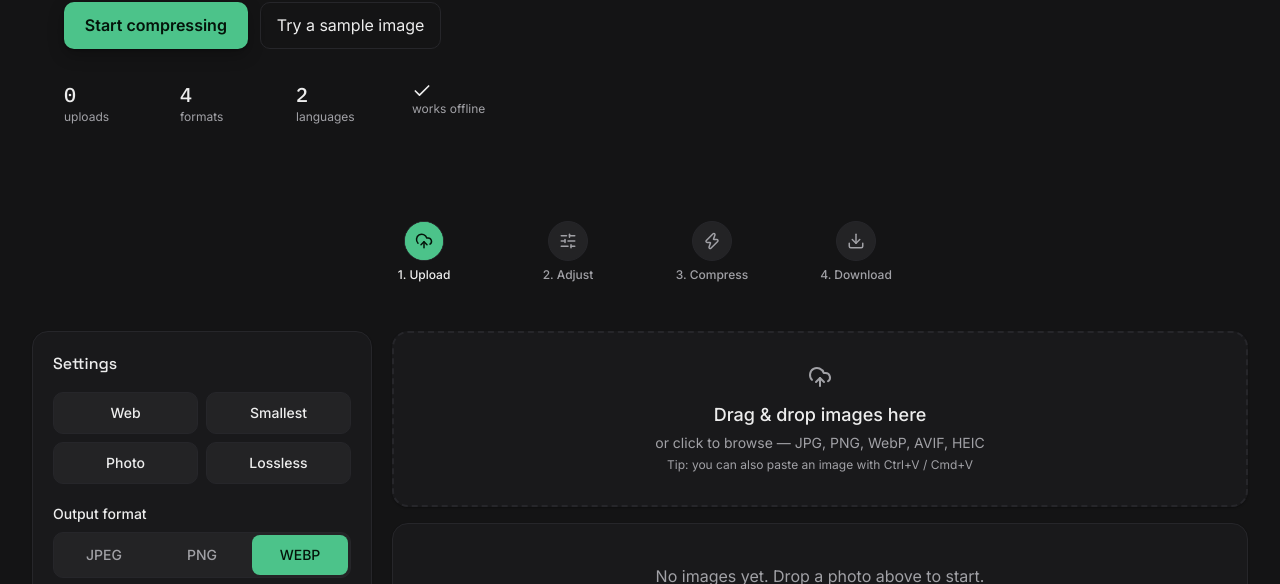
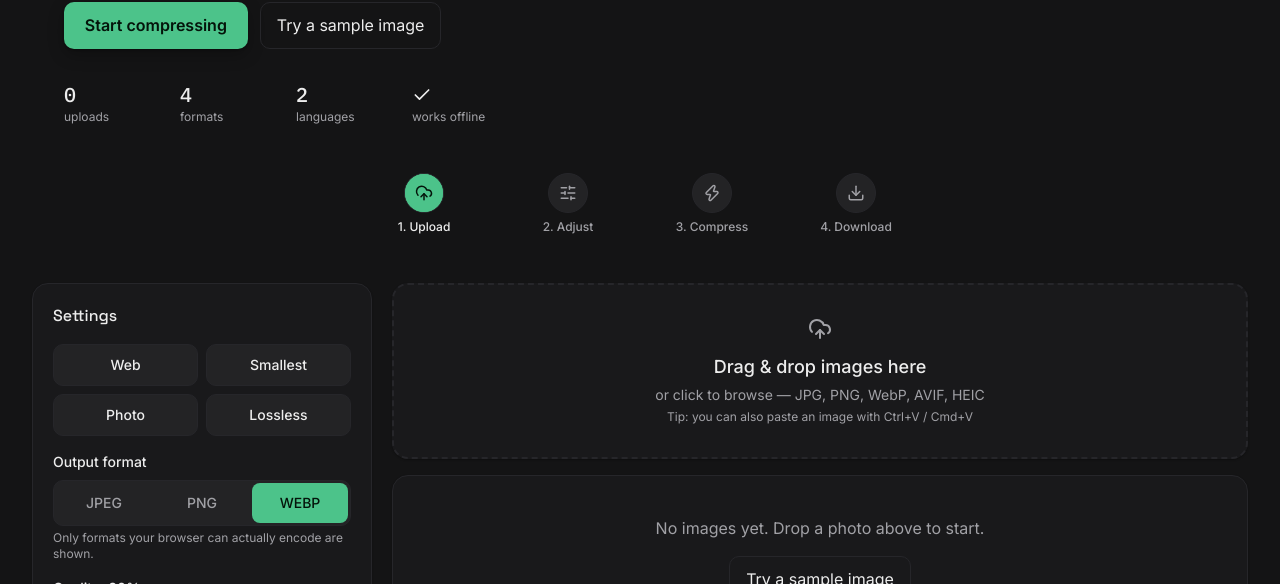
Before and after one commit to dusmamud/pixsqueeze, a React (Vite) app: page / in a window 1280 px wide. Shown: the part 368-952 px from the top of the page. Built offline with nearby package versions, Linux system fonts and the light colour scheme.

Commit message:
Polish: uniform 48px section rhythm, even settings gaps, aligned hero stat icon

```diff
--- a/src/components/SettingsPanel.tsx
+++ b/src/components/SettingsPanel.tsx
@@ -33,7 +33,7 @@ export default function SettingsPanel() {
       </div>
       {/* Format has only 3-4 options, so a segmented control beats a
           dropdown: every option stays visible, one tap to switch. */}
-      <div className="mt-5">
+      <div className="mt-4">
         <span className="block text-sm font-medium" id="format-label">{t('format')}</span>
         <div className="seg mt-2" role="group" aria-labelledby="format-label">
           {s.supportedFormats.map((f) => (
--- a/src/pages/HomePage.tsx
+++ b/src/pages/HomePage.tsx
@@ -126,7 +126,7 @@ export default function HomePage() {
               <div><p className="mono text-xl font-medium">0</p><p className="muted text-xs">{t('statUploads')}</p></div>
               <div><p className="mono text-xl font-medium">4</p><p className="muted text-xs">{t('statFormats')}</p></div>
               <div><p className="mono text-xl font-medium">2</p><p className="muted text-xs">{t('statLanguages')}</p></div>
-              <div><p className="text-xl font-medium"><Check size={20} aria-hidden="true" /></p><p className="muted text-xs">{t('statOffline')}</p></div>
+              <div><p className="flex h-7 items-center text-xl font-medium"><Check size={20} aria-hidden="true" /></p><p className="muted text-xs">{t('statOffline')}</p></div>
             </div>
           </motion.div>
           <motion.div initial={{ opacity: 0 }} animate={{ opacity: 1 }} transition={{ duration: 0.3, delay: 0.1 }} className="card overflow-hidden p-3">
@@ -143,7 +143,7 @@ export default function HomePage() {
         </div>
       </section>
 
-      <div className="mt-12"><Stepper /></div>
+      <Stepper />
 
       {/* Tool: sidebar settings on desktop, stacked on mobile/tablet. */}
       <section id="tool" className="mt-12 scroll-mt-4">
```
